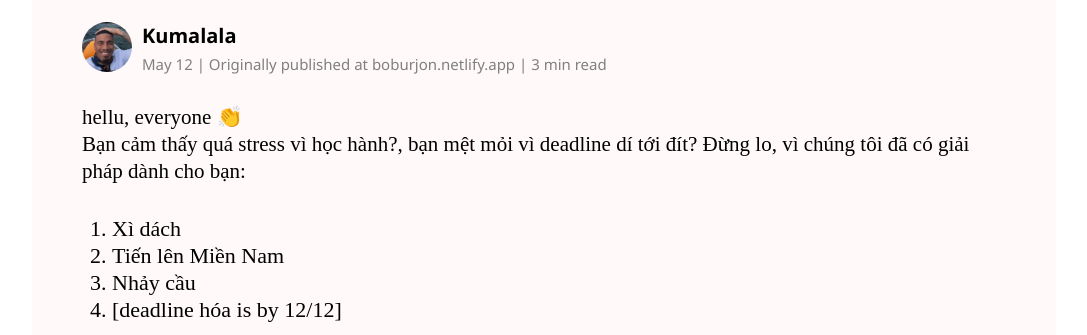
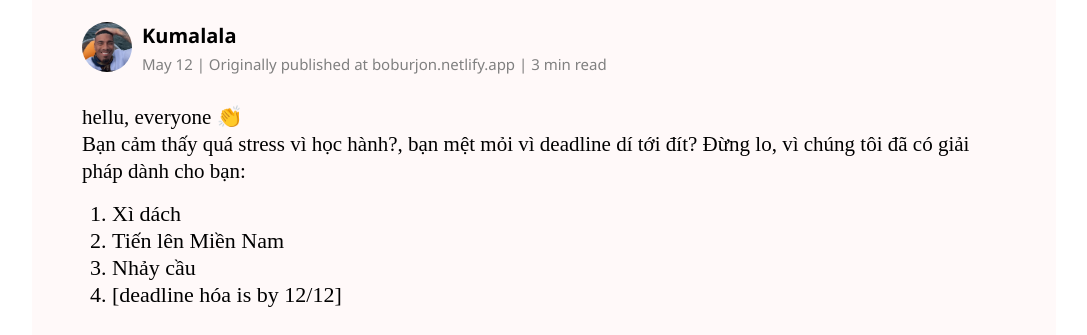
Before and after one commit to billiejeans1290/block, a plain HTML site: page index.html in a window 1280 px wide. Shown: the part 461-796 px from the top of the page, without its empty margins (96-1183 px from the left). Drawn offline with Linux system fonts and the light colour scheme.

Commit message:
Add files via upload

```diff
--- a/style.css
+++ b/style.css
@@ -117,8 +117,10 @@ line-height: 27px; /* 168.75% */
 .intro-para2{
 display: flex;
 flex-wrap: wrap;
-border-top: 15px;
-margin: 30px;
+border-top: 10px;
+margin-left: 30px;
+margin-top: 15px;
+margin-bottom: 30px;
 color: #000;
 
 /* pt serif */
```
